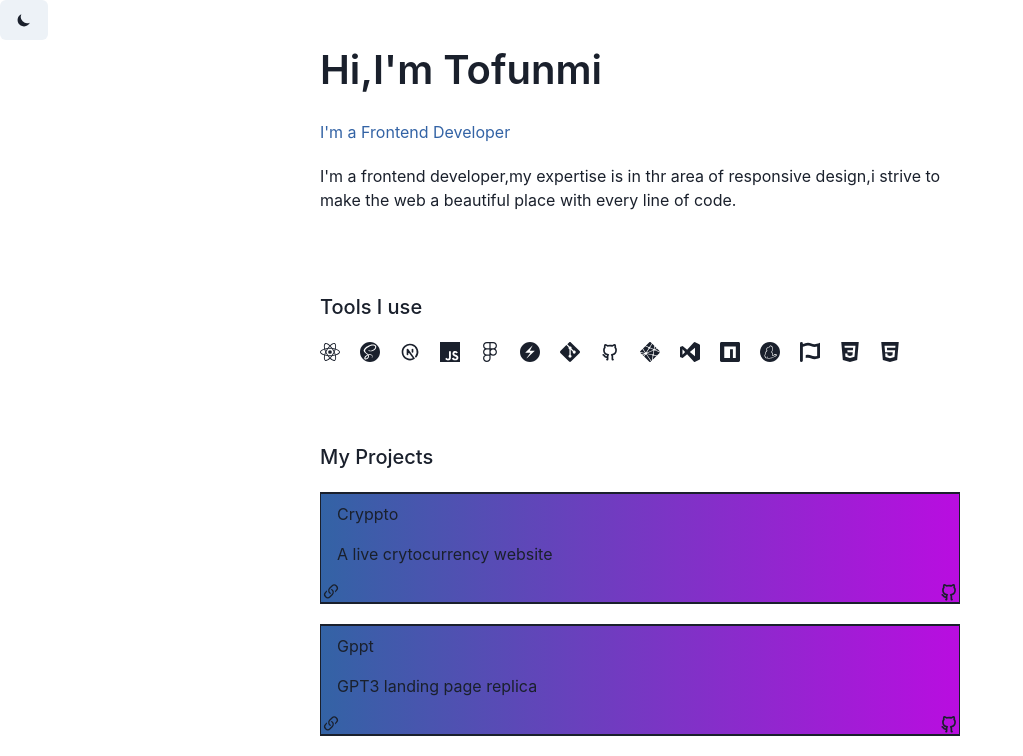
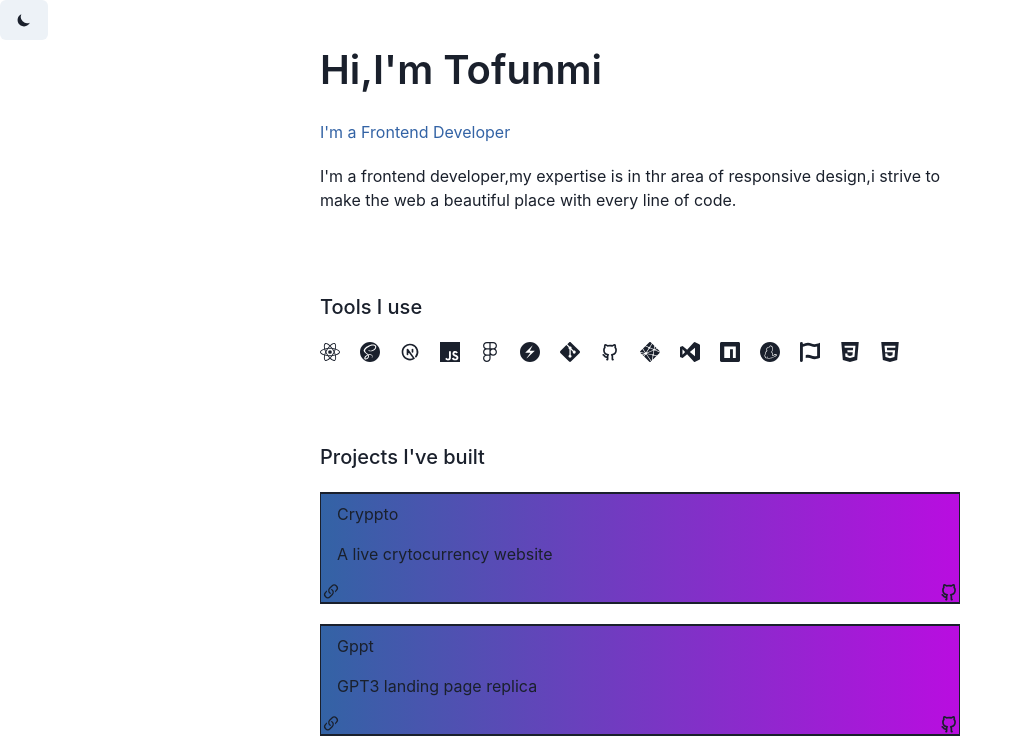
Before and after one commit to devtofunmi/myportfolio, a React (Vite) app: page / in a window 1280 px wide. Shown: the top 756 px of the page, without its empty margins (0-1023 px from the left). Built offline with nearby package versions, Linux system fonts and the light colour scheme.

Commit message:
change some stuff

```diff
--- a/index.html
+++ b/index.html
@@ -2,9 +2,9 @@
 <html lang="en">
   <head>
     <meta charset="UTF-8" />
-    <link rel="icon" type="image/svg+xml" href="/vite.svg" />
+    <!-- <link rel="icon" type="image/svg+xml" href="/vite.svg" /> -->
     <meta name="viewport" content="width=device-width, initial-scale=1.0" />
-    <title>devtofuni</title>
+    <title>Tofunmi</title>
   </head>
   <body>
     <div id="root"></div>
--- a/src/pages/Homepage.jsx
+++ b/src/pages/Homepage.jsx
@@ -118,7 +118,7 @@
         </Box>
         <Box mt={20}>
           <Text fontSize={20} fontWeight={500}>
-            My Projects
+            Projects I've built
           </Text>
           {theData.map((data) => (
             <Accordion
```
